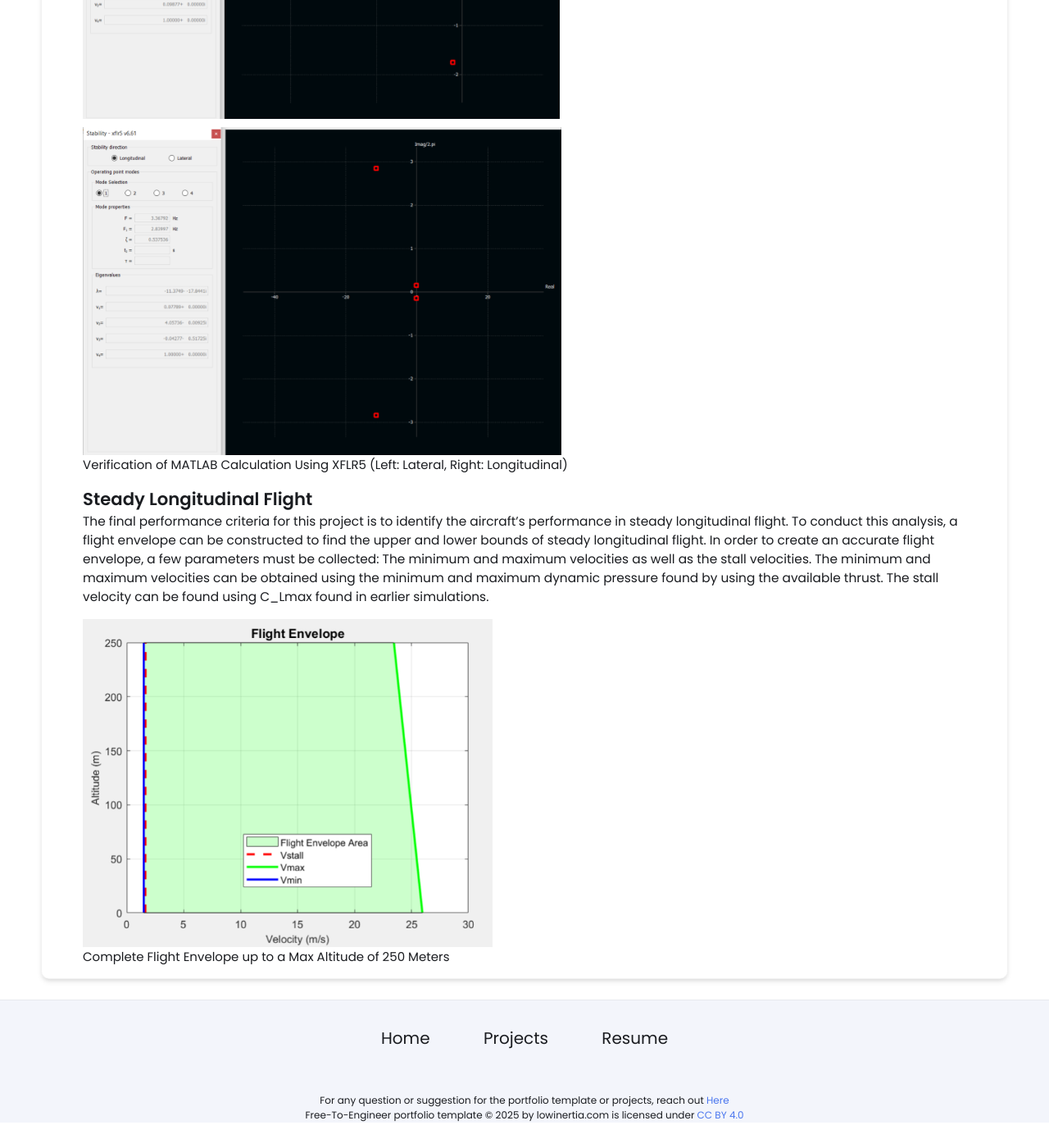
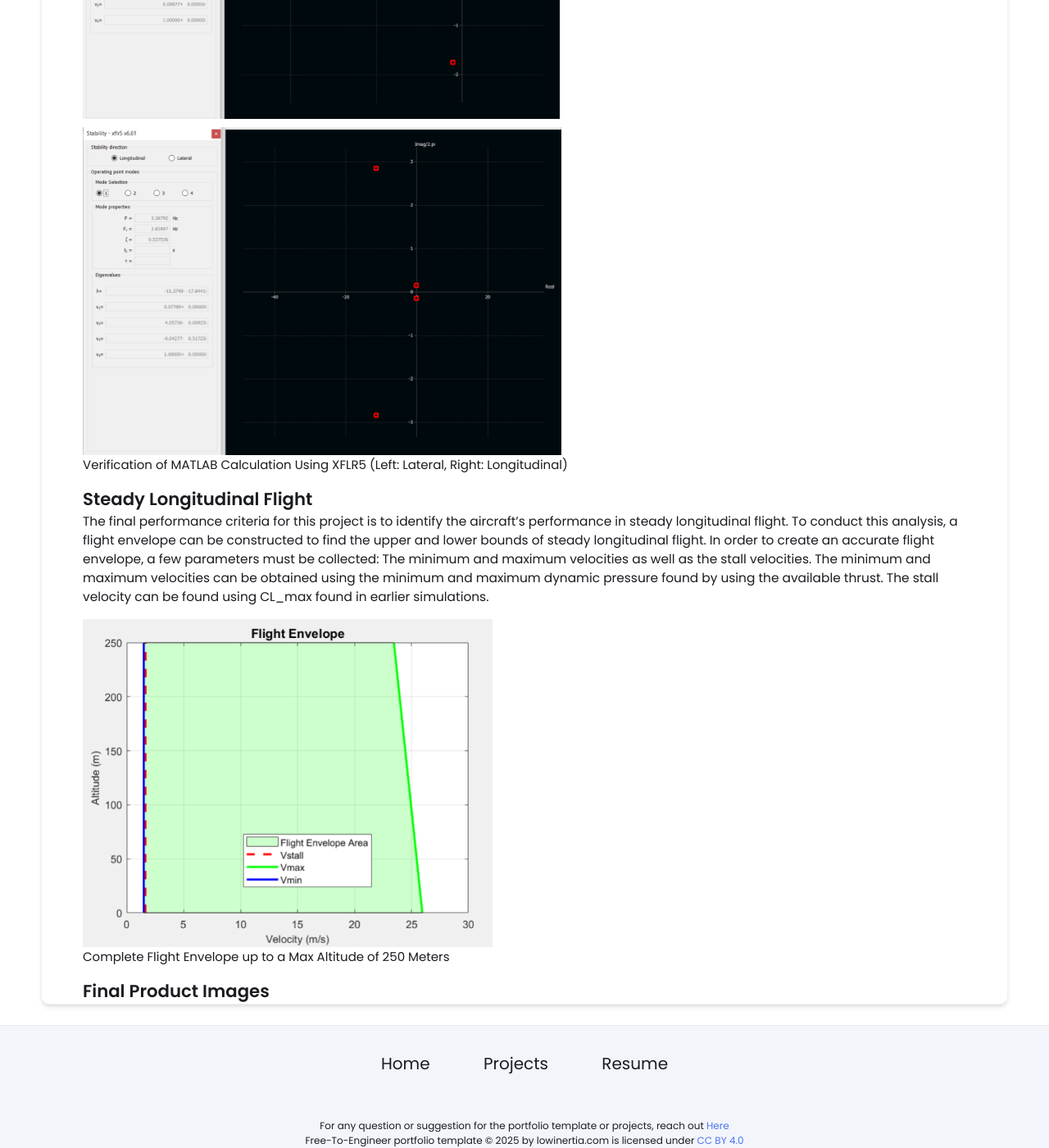
Before and after one commit to Jay-Patel-Engineer/Jay-Patel-Engineer.github.io, a Jekyll site: the page built from _projects/rcaircraft/index.md, in a window 1280 px wide and 1400 px high, scrolled down 4414 px. Shown: the whole window at 82% size. Built offline with Jekyll 4.4.1, drawn with Linux system fonts in a browser that asks for light colours; before the commit the page ends 5783 px from its top, so only the background shows below that.

Commit message:
Update index.md

```diff
--- a/_projects/rcaircraft/index.md
+++ b/_projects/rcaircraft/index.md
@@ -36,6 +36,7 @@ Similar to static stability, dynamic stability also refers to an aircraft's abil
 {% include image-gallery.html images="xflrdynamiclat.png, xflrdynamiclong.png" height="400"%}
 <span style="font-size: 15px">Verification of MATLAB Calculation Using XFLR5 (Left: Lateral, Right: Longitudinal)</span>
 ## Steady Longitudinal Flight
-The final performance criteria for this project is to identify the aircraft's performance in steady longitudinal flight. To conduct this analysis, a flight envelope can be constructed to find the upper and lower bounds of steady longitudinal flight. In order to create an accurate flight envelope, a few parameters must be collected: The minimum and maximum velocities as well as the stall velocities. The minimum and maximum velocities can be obtained using the minimum and maximum dynamic pressure found by using the available thrust. The stall velocity can be found using C_Lmax found in earlier simulations.
+The final performance criteria for this project is to identify the aircraft's performance in steady longitudinal flight. To conduct this analysis, a flight envelope can be constructed to find the upper and lower bounds of steady longitudinal flight. In order to create an accurate flight envelope, a few parameters must be collected: The minimum and maximum velocities as well as the stall velocities. The minimum and maximum velocities can be obtained using the minimum and maximum dynamic pressure found by using the available thrust. The stall velocity can be found using CL_max found in earlier simulations.
 {% include image-gallery.html images="flightenvelope.png" height="400"%}
 <span style="font-size: 15px">Complete Flight Envelope up to a Max Altitude of 250 Meters</span>
+## Final Product Images
```
